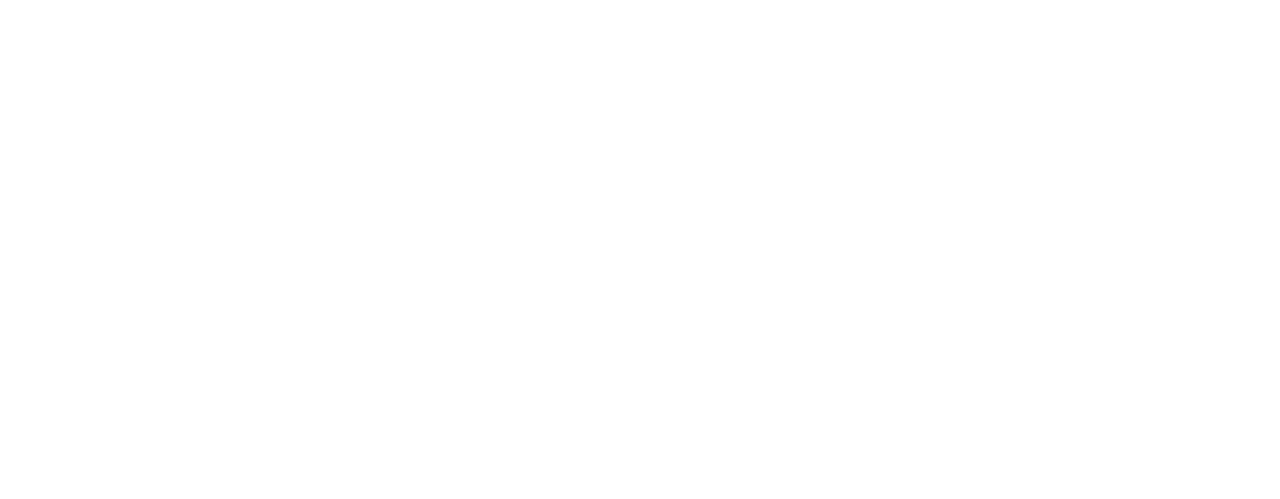
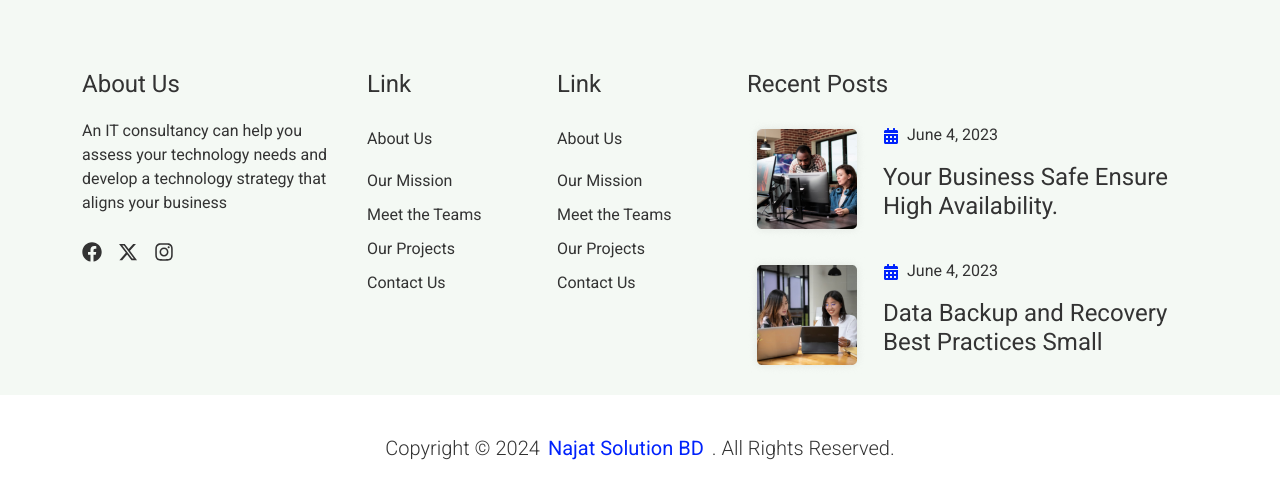
Before and after one commit to Md-Naim-Howlader/Najat_Solution_BD, a React (Vite) app: page /services in a window 1280 px wide. Shown: the part 197-696 px from the top of the page. Built offline with nearby package versions, Linux system fonts and the light colour scheme; no server answers.

Commit message:
added footer section and done home page

```diff
--- a/src/App.css
+++ b/src/App.css
@@ -15,6 +15,9 @@
 }
 .header.scrolled {
   box-shadow: 0 4px 8px rgba(0, 0, 0, 0.1);
+}
+a {
+  text-decoration: none;
 }
 /* for Header scrolled style end*/
 * img {
@@ -442,7 +445,7 @@
   background: #fff;
   box-shadow: 0px 0px 10px 0px rgba(0, 0, 0, 0.08);
 }
-.blogs-section .mt-20 {
+.mt-20 {
   margin: 20px 0;
 }
 .blogs-section .post-date .card-icon {
@@ -456,3 +459,14 @@
   top: 3px;
   left: 3px;
 }
+
+/* footer styles */
+.footer-link a {
+  font-size: 16px;
+  line-height: 24px;
+  margin-bottom: 10px;
+}
+.footer-copyright {
+  background: #f4f9f4;
+  padding: 38px 0;
+}
--- /dev/null
+++ b/src/layout/footer/Footer.jsx
@@ -0,0 +1,120 @@
+import { Nav } from "react-bootstrap";
+import { FaFacebook } from "react-icons/fa";
+import { FaXTwitter } from "react-icons/fa6";
+import { FaInstagram } from "react-icons/fa";
+import { FaCalendarAlt } from "react-icons/fa";
+const Footer = () => {
+  return (
+    <footer className="section-pt bg-default">
+      <div className="container">
+        <div className="row">
+          <div className="col-lg-3 col-md-6 ">
+            <h4 className="footer-title">About Us</h4>
+            <div className="mt-20">
+              <p className="mb-0">
+                An IT consultancy can help you assess your technology needs and
+                develop a technology strategy that aligns your business
+              </p>
+            </div>
+            <div className="mt-20">
+              <Nav>
+                <Nav.Link className="p-0" href="www.facebook.com">
+                  <FaFacebook className="social-icon" />
+                </Nav.Link>
+                <Nav.Link className="p-0 ms-3" href="www.twiterX.com">
+                  <FaXTwitter className="social-icon" />
+                </Nav.Link>
+                <Nav.Link className="p-0 ms-3" href="www.instagram.com">
+                  <FaInstagram className="social-icon" />
+                </Nav.Link>
+              </Nav>
+            </div>
+          </div>
+          <div className="col-lg-2 col-md-6 mt-5  mt-md-0">
+            <h4 className="footer-title">Link</h4>
+            <Nav className="footer-link mt-20 d-flex flex-column">
+              <Nav.Link className="ps-0 text-start d-block">About Us</Nav.Link>
+              <Nav.Link className="p-0" href="">
+                Our Mission
+              </Nav.Link>
+              <Nav.Link className="p-0" href="">
+                Meet the Teams
+              </Nav.Link>
+              <Nav.Link className="p-0" href="">
+                Our Projects
+              </Nav.Link>
+              <Nav.Link className="p-0" href="">
+                Contact Us
+              </Nav.Link>
+            </Nav>
+          </div>
+          <div className="col-lg-2 col-md-6 mt-5 mt-lg-0">
+            <h4 className="footer-title">Link</h4>
+            <Nav className="footer-link mt-20 d-flex flex-column">
+              <Nav.Link className="ps-0 text-start d-block">About Us</Nav.Link>
+              <Nav.Link className="p-0" href="">
+                Our Mission
+              </Nav.Link>
+              <Nav.Link className="p-0" href="">
+                Meet the Teams
+              </Nav.Link>
+              <Nav.Link className="p-0" href="">
+                Our Projects
+              </Nav.Link>
+              <Nav.Link className="p-0" href="">
+                Contact Us
+              </Nav.Link>
+            </Nav>
+          </div>
+
+          <div className="col-lg-5 col-md-6 mt-5 mt-lg-0">
+            <h4 className="footer-title">Recent Posts</h4>
+            <div className="posts mt-20">
+              <div className="post d-flex">
+                <img src="images/footer/footer-1.png" alt="footer post" />
+                <div className="post-info ms-3 mt-1">
+                  <div className="date">
+                    <span className="text-primary">
+                      {" "}
+                      <FaCalendarAlt />
+                    </span>
+                    <span className="ms-2 d-d-inline-block">June 4, 2023</span>
+                  </div>
+                  <h4 className="mt-3">
+                    Your Business Safe Ensure High Availability.
+                  </h4>
+                </div>
+              </div>
+              <div className="post d-flex mt-3">
+                <img src="images/footer/footer-2.png" alt="footer post" />
+                <div className="post-info ms-3 mt-1">
+                  <div className="date">
+                    <span className="text-primary">
+                      {" "}
+                      <FaCalendarAlt />
+                    </span>
+                    <span className="ms-2 d-d-inline-block">June 4, 2023</span>
+                  </div>
+                  <h4 className="mt-3">
+                    Data Backup and Recovery Best Practices Small
+                  </h4>
+                </div>
+              </div>
+            </div>
+          </div>
+        </div>
+      </div>
+      <div className="footer-copyright bg-white">
+        <p className="lead text-center pb-0 mb-0">
+          Copyright &copy; 2024
+          <a className="text-primary px-2" href="#">
+            Najat Solution BD
+          </a>
+          . All Rights Reserved.
+        </p>
+      </div>
+    </footer>
+  );
+};
+
+export default Footer;
--- a/src/layout/mainLayout/MainLayout.jsx
+++ b/src/layout/mainLayout/MainLayout.jsx
@@ -1,5 +1,6 @@
 import { Outlet } from "react-router-dom";
 import Header from "../header/Header";
+import Footer from "../footer/Footer";
 
 const MainLayout = () => {
   return (
@@ -8,6 +9,7 @@
       <main>
         <Outlet />
       </main>
+      <Footer />
     </>
   );
 };
--- a/src/pages/Home.jsx
+++ b/src/pages/Home.jsx
@@ -59,32 +59,35 @@
       </section>
       <section className="offer-section">
         <div>
-          <div className="offers row px-2">
-            <div className="mx-auto mx-lg-0 offer col-12  col-md-6 col-lg-3 offer d-flex align-items-center">
+          <marquee direction="left" className="offers  px-2">
+            <div className="mx-auto mx-lg-0 offer d-flex offer align-items-center justify-content-between">
+              <div className="ps-4">
                 <img src="images/Vector.svg" alt="vector icon" />
                 <span className="d-inline-block ms-2">
                   World IT Day Event: Save Up to 50%
                 </span>
               </div>
-            <div className="d-none d-lg-block offer col-12  col-md-6 col-lg-3 offer d-flex align-items-center">
+              <div>
                 <img src="images/Vector.svg" alt="vector icon" />
                 <span className="d-inline-block ms-2">
                   World IT Day Event: Save Up to 50%
                 </span>
               </div>
-            <div className="d-none d-lg-block offer col-12  col-md-6 col-lg-3 offer d-flex align-items-center">
+
+              <div>
                 <img src="images/Vector.svg" alt="vector icon" />
                 <span className="d-inline-block ms-2">
                   World IT Day Event: Save Up to 50%
                 </span>
               </div>
-            <div className="d-none d-lg-block offer col-12  col-md-6 col-lg-3 offer d-flex align-items-center">
+              <div>
                 <img src="images/Vector.svg" alt="vector icon" />
                 <span className="d-inline-block ms-2">
                   World IT Day Event: Save Up to 50%
                 </span>
               </div>
             </div>
+          </marquee>
         </div>
       </section>
       <section className="why-choose section-pt">
```
Also changed, not shown: public/images/footer/footer-1.png (added), public/images/footer/footer-2.png (added). Lines whose indentation alone changed are shown as unchanged.
